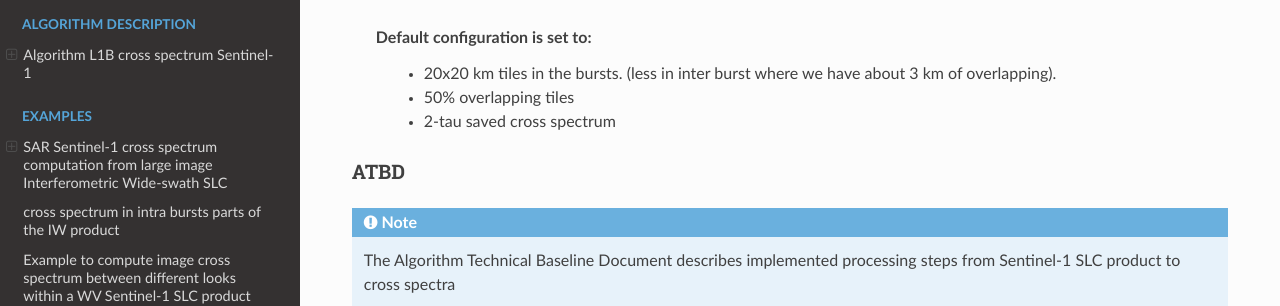
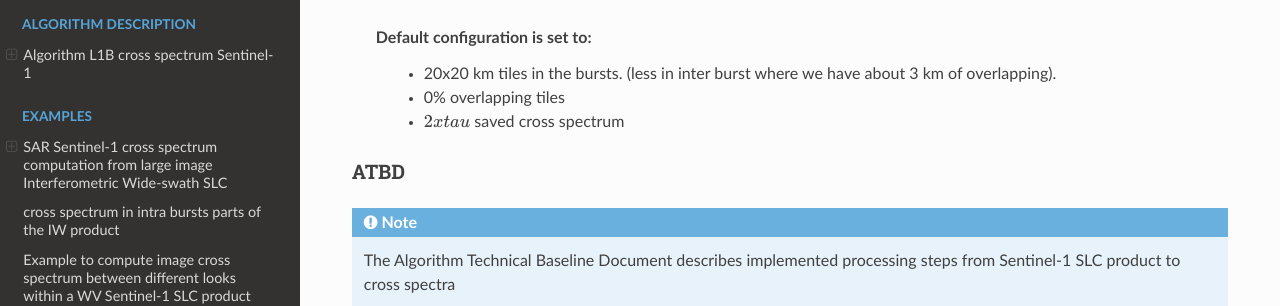
Before and after one commit to agrouaze/xsar_slc, a Sphinx documentation site: the page built from docs/index.rst, in a window 1280 px wide and 900 px high, scrolled down 855 px. Shown: the part 170-476 px from the top of the window. Built offline with Sphinx 7.4.7 and the Read the Docs theme 2.0.0, drawn with Linux system fonts in a browser that asks for light colours; pages that are not in the unit, such as notebooks, are missing from menus.

Commit message:
cosmetic

```diff
--- a/docs/index.rst
+++ b/docs/index.rst
@@ -42,8 +42,8 @@ Overview
 
     Default configuration is set to:
         * 20x20 km tiles in the bursts. (less in inter burst where we have about 3 km of overlapping).
-        * 50% overlapping tiles
-        * 2-tau saved cross spectrum
+        * 0% overlapping tiles
+        * :math:`2xtau` saved cross spectrum
 
 
 ATBD
```
